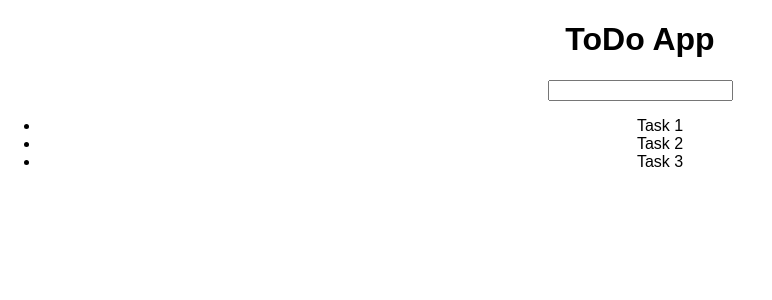
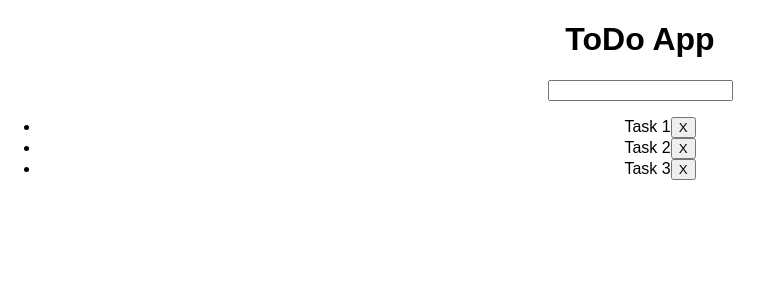
Before and after one commit to palmieriang/React_toDoList, a React (Create React App) app: page / in a window 1280 px wide. Shown: the top 300 px of the page, without its empty margins (0-772 px from the left). Built offline with nearby package versions, Linux system fonts and the light colour scheme.

Commit message:
remove task

```diff
--- a/src/ToDoAppList.jsx
+++ b/src/ToDoAppList.jsx
@@ -6,9 +6,14 @@ class ToDoAppList extends  Component {
       console.log(props)
   }
 
+  remove(elem) {
+    var value = elem.target.parentNode.querySelector('span').innerText
+    this.props.remove(value)
+  }
+
   render() {
     var task = this.props.tasks.map((elem, i) => {
-      return <li key={i}>{elem}</li>
+      return <li key={i}><span>{elem}</span><button onClick={this.remove}>X</button></li>
     })
     return (
       <ul>
```
